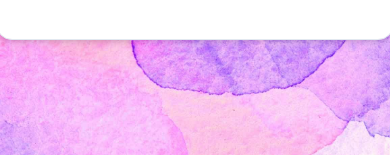
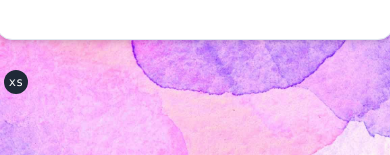
Before and after one commit to NinaZurash/mini-shopping, a React (Vite) app: page /sign-up in a window 390 px wide. Shown: the part 746-901 px from the top of the page. Built offline with nearby package versions, Linux system fonts and the light colour scheme.

Commit message:
added mobile nav

```diff
--- a/src/App.tsx
+++ b/src/App.tsx
@@ -6,6 +6,7 @@
 import { Route, Routes } from "react-router-dom";
 
 import NavMenu from "@/components/header/NavMenu";
+import TailwindIndicator from "@/components/TailwindIndicator";
 import { ROUTES } from "@/utils/routes";
 
 export default function App() {
@@ -18,6 +19,7 @@
         <Route path={ROUTES.notFound} element={<NotFoundPage />} />
         <Route path={ROUTES.catalog} element={<CatalogPage />} />
       </Routes>
+      <TailwindIndicator />
     </>
   );
 }
--- /dev/null
+++ b/src/components/TailwindIndicator.tsx
@@ -0,0 +1,14 @@
+export default function TailwindIndicator() {
+  if (process.env.NODE_ENV === "production") return null;
+
+  return (
+    <div className="fixed bottom-1 left-1 z-50 flex h-6 w-6 items-center justify-center rounded-full bg-gray-800 p-3 font-mono text-xs text-white">
+      <div className="block sm:hidden">xs</div>
+      <div className="hidden sm:block md:hidden">sm</div>
+      <div className="hidden md:block lg:hidden">md</div>
+      <div className="hidden lg:block xl:hidden">lg</div>
+      <div className="hidden xl:block 2xl:hidden">xl</div>
+      <div className="hidden 2xl:block">2xl</div>
+    </div>
+  );
+}
```
Also changed, not shown: package.json (+9 -9 lines), .eslintrc.cjs, 1 other file (tests, documents, lock files or other folders).
